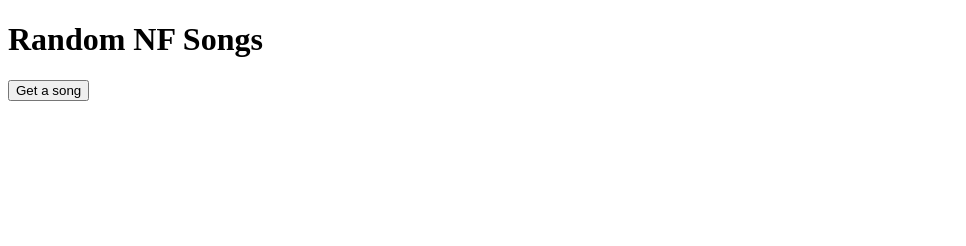
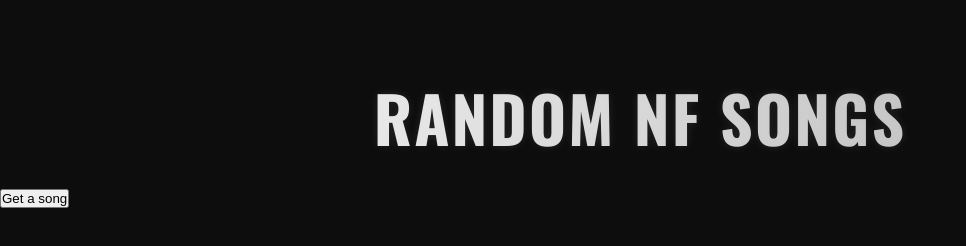
Before and after one commit to MasterAcnolo/Random-Song, a plain HTML site: page index.html in a window 1280 px wide. Shown: the whole page, without its empty margins (0-966 px from the left). Drawn offline with nearby package versions, Linux system fonts and the light colour scheme; no server answers.

Commit message:
Push Before CSS

```diff
--- a/index.html
+++ b/index.html
@@ -6,10 +6,14 @@
     <title>Random NF Songs</title>
 
     <link rel="icon" href="assets/icon.avif">
+
+    <link rel="stylesheet" href="styles/main.css">
+    <link href="https://fonts.googleapis.com/css2?family=Oswald:wght@500;700&display=swap" rel="stylesheet">
+
 </head>
 <body>
 
-    <h1>
+    <h1 class="hero-title" id="hero-title">
         Random NF Songs
     </h1>
 
@@ -21,6 +25,7 @@
         </div>
     </div>
 
+
     <script src="script/randomsong.js"></script>
 </body>
 </html>
--- a/script/randomsong.js
+++ b/script/randomsong.js
@@ -20,10 +20,10 @@ async function getRandom() {
 
     output.innerHTML=
     `
-    <h2> Title: ${randomMusic.titre} </h2>
-    <h3> Album: ${randomMusic.album} </h3>
-    <h3> <span> Release Date: <span> ${randomMusic.date_sortie} </h3>
-    <h3> <span> Duration: <span> ${randomMusic.duree} </h3>
+    <h2 id="titre"> Title: ${randomMusic.titre} </h2>
+    <h3 id="album"> Album: ${randomMusic.album} </h3>
+    <h3 id="date"> <span> Release Date: <span> ${randomMusic.date_sortie} </h3>
+    <h3 id="duree"> <span> Duration: <span> ${randomMusic.duree} </h3>
     <img src="https://nf-api-c24p.onrender.com/api/${randomMusic.cover_url}" alt="Album Cover">
     `
 }
--- /dev/null
+++ b/styles/layout/container.css
@@ -0,0 +1,10 @@
+.output{
+    display: flex;
+    align-items: center;
+    justify-content: center;
+    flex-direction: column;
+    /* position: absolute;
+    top: 50%;
+    left: 50%;
+    transform: translate(-50%, -50%); */
+}
--- /dev/null
+++ b/styles/layout/header.css
@@ -0,0 +1,29 @@
+.hero-title {
+    font-family: 'Oswald', sans-serif;
+    font-size: 4rem;
+    font-weight: 700;
+    text-transform: uppercase;
+    color: #ffffff;
+    letter-spacing: 2px;
+    text-align: center;
+    position: relative;
+    padding: 20px;
+    margin-top: 50px;
+
+    background: linear-gradient(to right, #ffffff 0%, #aaaaaa 100%);
+    -webkit-background-clip: text;
+    -webkit-text-fill-color: transparent;
+
+    /* Ombre dramatique */
+    text-shadow: 0 0 10px rgba(255, 255, 255, 0.1);
+}
+
+.hero-title::after {
+    content: attr(data-text);
+    position: absolute;
+    left: 2px;
+    top: 2px;
+    color: #aaa;
+    z-index: -1;
+    opacity: 0.2;
+}
--- /dev/null
+++ b/styles/main.css
@@ -0,0 +1,26 @@
+@import url('https://fonts.googleapis.com/css2?family=Noto+Sans:ital,wght@0,100..900;1,100..900&family=Poppins:ital,wght@0,100;0,200;0,300;0,400;0,500;0,600;0,700;0,800;0,900;1,100;1,200;1,300;1,400;1,500;1,600;1,700;1,800;1,900&display=swap');
+@import url('https://fonts.googleapis.com/css2?family=Oswald:wght@500;700&display=swap');
+
+@import url(layout/container.css);
+@import url(layout/output.css);
+@import url(layout/header.css);
+
+*{
+    margin: 0;
+    padding: 0;
+}
+
+body{
+    /* font-family: Noto Sans;
+    background: #000000;
+    background: linear-gradient(360deg, rgba(0, 0, 0, 1) 0%, rgba(56, 56, 56, 1) 85%, rgba(79, 77, 77, 1) 100%);
+    background-size: cover;
+    background-repeat: no-repeat;
+    height: 100vh; */
+
+    background-color: #0d0d0d;
+    color: white;
+    font-family: 'Oswald', sans-serif;
+    margin: 0;
+    padding: 0;
+}
```
Also changed, not shown: styles/layout/output.css (added).
